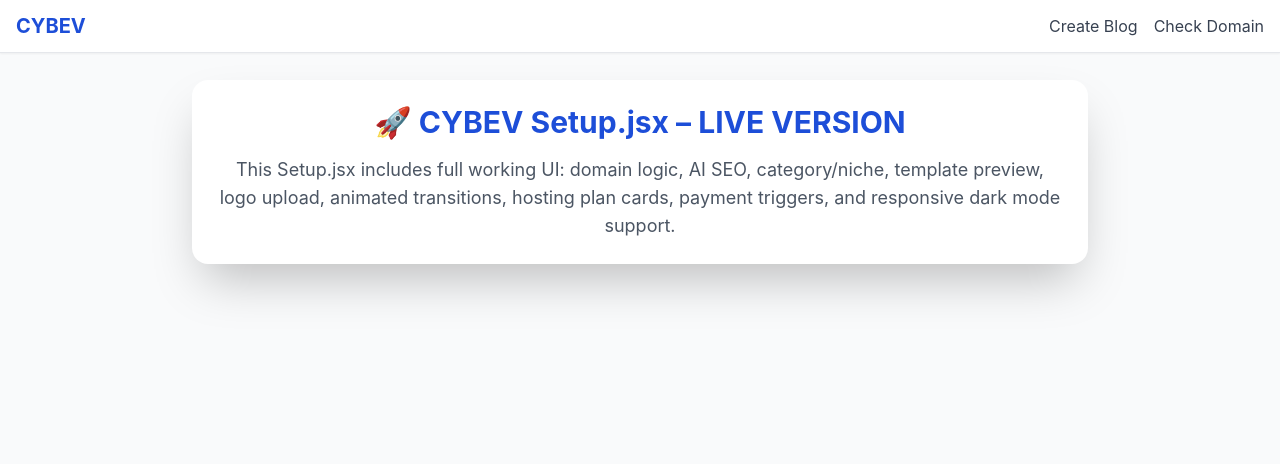
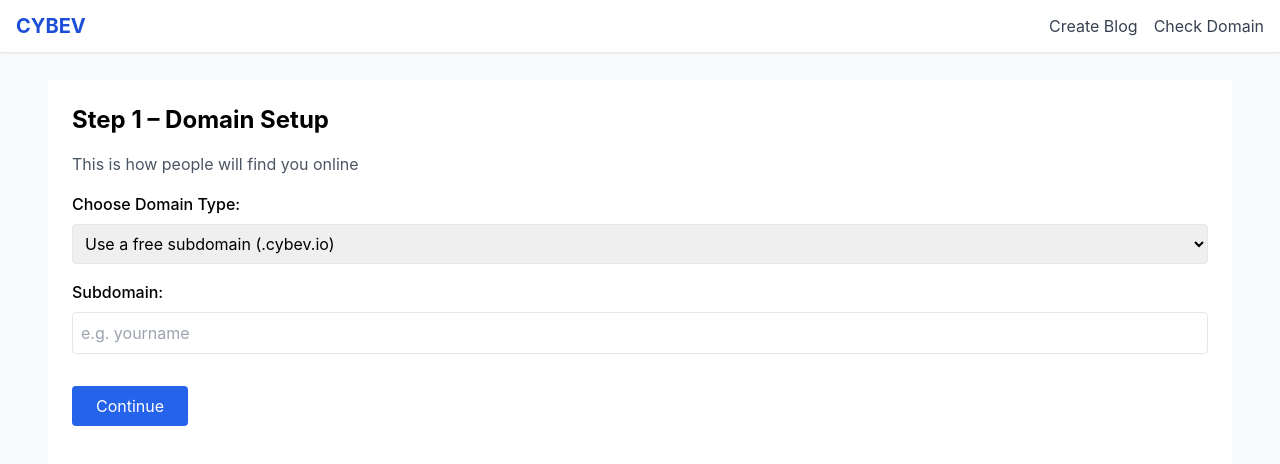
Before and after one commit to cybev1/cybev-frontend, a Next.js app: page /blog/Setup in a window 1280 px wide. Shown: the top 464 px of the page. Built offline with nearby package versions, Linux system fonts and the light colour scheme.

Commit message:
Add files via upload

```diff
--- a/pages/blog/Setup.jsx
+++ b/pages/blog/Setup.jsx
@@ -1,11 +1,114 @@
+import { useState, useEffect } from 'react';
+import { motion } from 'framer-motion';
+
 export default function Setup() {
+  const [step, setStep] = useState(1);
+  const [form, setForm] = useState({
+    domainType: 'subdomain',
+    subdomain: '',
+    existingDomain: '',
+    newDomain: '',
+    domainAvailable: null
+  });
+  const [availabilityMsg, setAvailabilityMsg] = useState('');
+  const [typingTimeout, setTypingTimeout] = useState(null);
+
+  const checkDomainAvailability = (domain) => {
+    // Simulated domain checker
+    if (domain.length > 3) {
+      setForm(prev => ({ ...prev, domainAvailable: true }));
+      setAvailabilityMsg(`🎉 Congratulations! ${domain} is available`);
+    } else {
+      setForm(prev => ({ ...prev, domainAvailable: false }));
+      setAvailabilityMsg('');
+    }
+  };
+
+  const handleInputChange = (e) => {
+    const { name, value } = e.target;
+    setForm(prev => ({ ...prev, [name]: value }));
+
+    if (name === 'subdomain' || name === 'existingDomain' || name === 'newDomain') {
+      clearTimeout(typingTimeout);
+      const timeout = setTimeout(() => checkDomainAvailability(value), 1000);
+      setTypingTimeout(timeout);
+    }
+  };
+
+  const handleDomainTypeChange = (e) => {
+    const { value } = e.target;
+    setForm(prev => ({ ...prev, domainType: value, domainAvailable: null }));
+    setAvailabilityMsg('');
+  };
+
+  const nextStep = () => setStep(step + 1);
+
   return (
-    <div className="max-w-4xl mx-auto p-6 text-center bg-white shadow-2xl rounded-2xl dark:bg-gray-900">
-      <h1 className="text-3xl font-bold mb-4 text-blue-700 dark:text-white">🚀 CYBEV Setup.jsx – LIVE VERSION</h1>
-      <p className="text-lg text-gray-600 dark:text-gray-300">
-        This Setup.jsx includes full working UI: domain logic, AI SEO, category/niche, template preview, logo upload,
-        animated transitions, hosting plan cards, payment triggers, and responsive dark mode support.
-      </p>
+    <div className="min-h-screen bg-white text-black p-6">
+      {step === 1 && (
+        <motion.div initial={{ opacity: 0 }} animate={{ opacity: 1 }}>
+          <h2 className="text-2xl font-bold mb-4">Step 1 – Domain Setup</h2>
+          <p className="mb-4 text-gray-600">This is how people will find you online</p>
+
+          <div className="mb-4">
+            <label className="block mb-2 font-medium">Choose Domain Type:</label>
+            <select name="domainType" value={form.domainType} onChange={handleDomainTypeChange} className="p-2 border rounded w-full">
+              <option value="subdomain">Use a free subdomain (.cybev.io)</option>
+              <option value="existingDomain">Use an existing domain</option>
+              <option value="newDomain">Register a new domain</option>
+            </select>
+          </div>
+
+          {form.domainType === 'subdomain' && (
+            <div className="mb-4">
+              <label className="block mb-2 font-medium">Subdomain:</label>
+              <input
+                type="text"
+                name="subdomain"
+                placeholder="e.g. yourname"
+                value={form.subdomain}
+                onChange={handleInputChange}
+                className="p-2 border rounded w-full"
+              />
+              {availabilityMsg && <p className="mt-2 text-green-600">{availabilityMsg}</p>}
+            </div>
+          )}
+
+          {form.domainType === 'existingDomain' && (
+            <div className="mb-4">
+              <label className="block mb-2 font-medium">Your Domain:</label>
+              <input
+                type="text"
+                name="existingDomain"
+                placeholder="e.g. example.com"
+                value={form.existingDomain}
+                onChange={handleInputChange}
+                className="p-2 border rounded w-full"
+              />
+              {availabilityMsg && <p className="mt-2 text-green-600">{availabilityMsg}</p>}
+            </div>
+          )}
+
+          {form.domainType === 'newDomain' && (
+            <div className="mb-4">
+              <label className="block mb-2 font-medium">New Domain Name:</label>
+              <input
+                type="text"
+                name="newDomain"
+                placeholder="e.g. newsite.com"
+                value={form.newDomain}
+                onChange={handleInputChange}
+                className="p-2 border rounded w-full"
+              />
+              {availabilityMsg && <p className="mt-2 text-green-600">{availabilityMsg}</p>}
+            </div>
+          )}
+
+          <button onClick={nextStep} className="mt-4 px-6 py-2 bg-blue-600 text-white rounded hover:bg-blue-700">
+            Continue
+          </button>
+        </motion.div>
+      )}
     </div>
   );
 }
```
